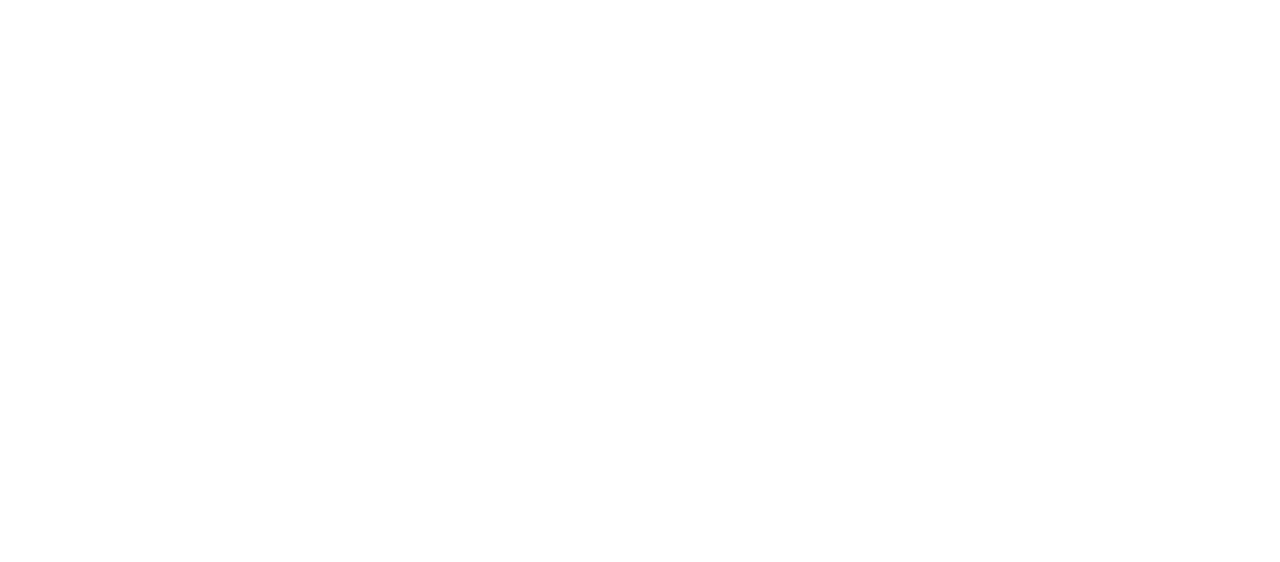
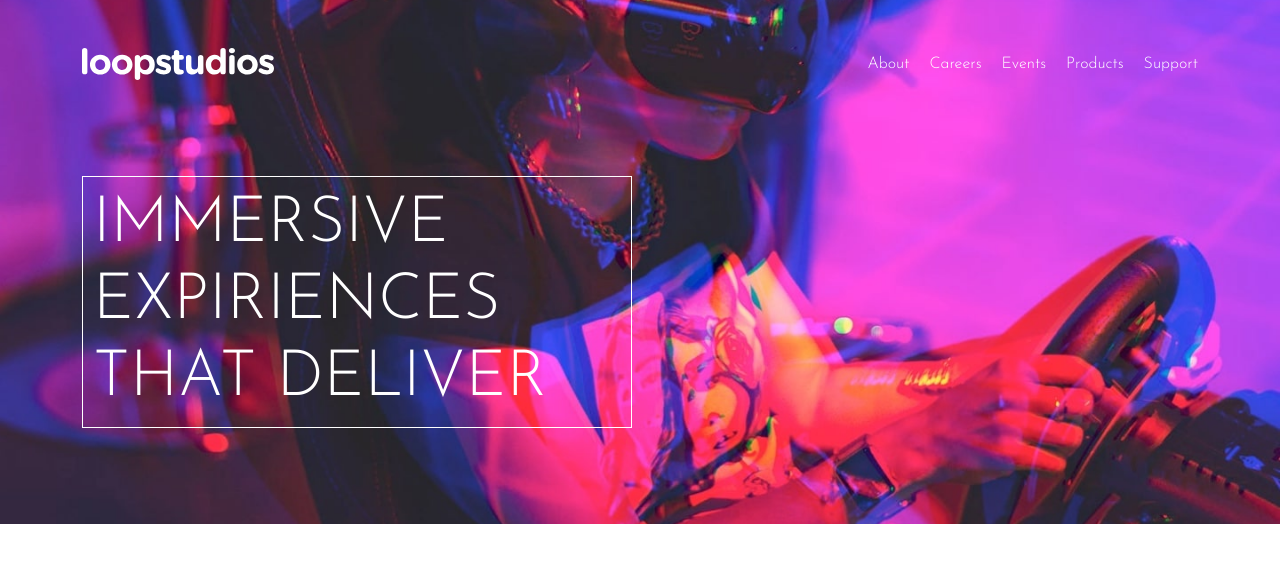
Before and after one commit to Gamygams1234/loopstudios, a plain HTML site: page index.html in a window 1280 px wide. Drawn offline with nearby package versions, Linux system fonts and the light colour scheme; files that its build step writes are made by us from their sources.

Commit message:
Making the header

```diff
--- a/index.html
+++ b/index.html
@@ -19,10 +19,32 @@
 </head>
 
 <body>
+    <header class="pb-5">
+        <div class="container">
+            <div class="navigation pt-5 pb-5">
+                <div class="left-side">
+                    <img src="./images/logo.svg" alt="">
+                </div>
+                <div class="right-side">
+                    <a href="#">About</a>
+                    <a href="#">Careers</a>
+                    <a href="#">Events</a>
+                    <a href="#">Products</a>
+                    <a href="#">Support</a>
+                </div>
+
+            </div>
+            <div class="graphic pt-5 pb-5">
+                <h1 class="fw-300">Immersive Expiriences That Deliver</h1>
+            </div>
+
+        </div>
+    </header>
 
     <script src="https://cdn.jsdelivr.net/npm/bootstrap@5.0.0-beta1/dist/js/bootstrap.bundle.min.js"
         integrity="sha384-ygbV9kiqUc6oa4msXn9868pTtWMgiQaeYH7/t7LECLbyPA2x65Kgf80OJFdroafW"
         crossorigin="anonymous"></script>
+
 </body>
 
 </html>
--- a/scss/styles.scss
+++ b/scss/styles.scss
@@ -0,0 +1,51 @@
+// Colors
+$white: hsl(0, 0%, 100%);
+$black: hsl(0, 0%, 0%);
+$darkGray: hsl(0, 0%, 55%);
+$veryDarkGray: hsl(0, 0%, 41%);
+
+.fw-400 {
+    font-weight: 400;
+    font-family: "Alata", sans-serif;
+}
+.fw-300 {
+    font-weight: 300;
+    font-family: "Josefin Sans", sans-serif;
+}
+
+header {
+    background-image: url(../images/desktop/image-hero.jpg);
+    background-position: center;
+    background-repeat: no-repeat;
+    background-size: cover;
+    .navigation {
+        display: flex;
+        justify-content: space-between;
+        align-items: center;
+        .right-side {
+            display: flex;
+            align-items: center;
+            a {
+                text-decoration: none;
+                align-items: center;
+                color: $white;
+                font-weight: 300;
+                font-family: "Josefin Sans", sans-serif;
+                margin: 0 10px;
+            }
+            a:last-child {
+                margin: 0 0 0 10px;
+            }
+        }
+    }
+    .graphic {
+        h1 {
+            color: $white;
+            text-transform: uppercase;
+            max-width: 550px;
+            padding: 10px;
+            border: 1px $white solid;
+            font-size: 4em;
+        }
+    }
+}
```
Also changed, not shown: css/styles.css (added), 1 other file.
